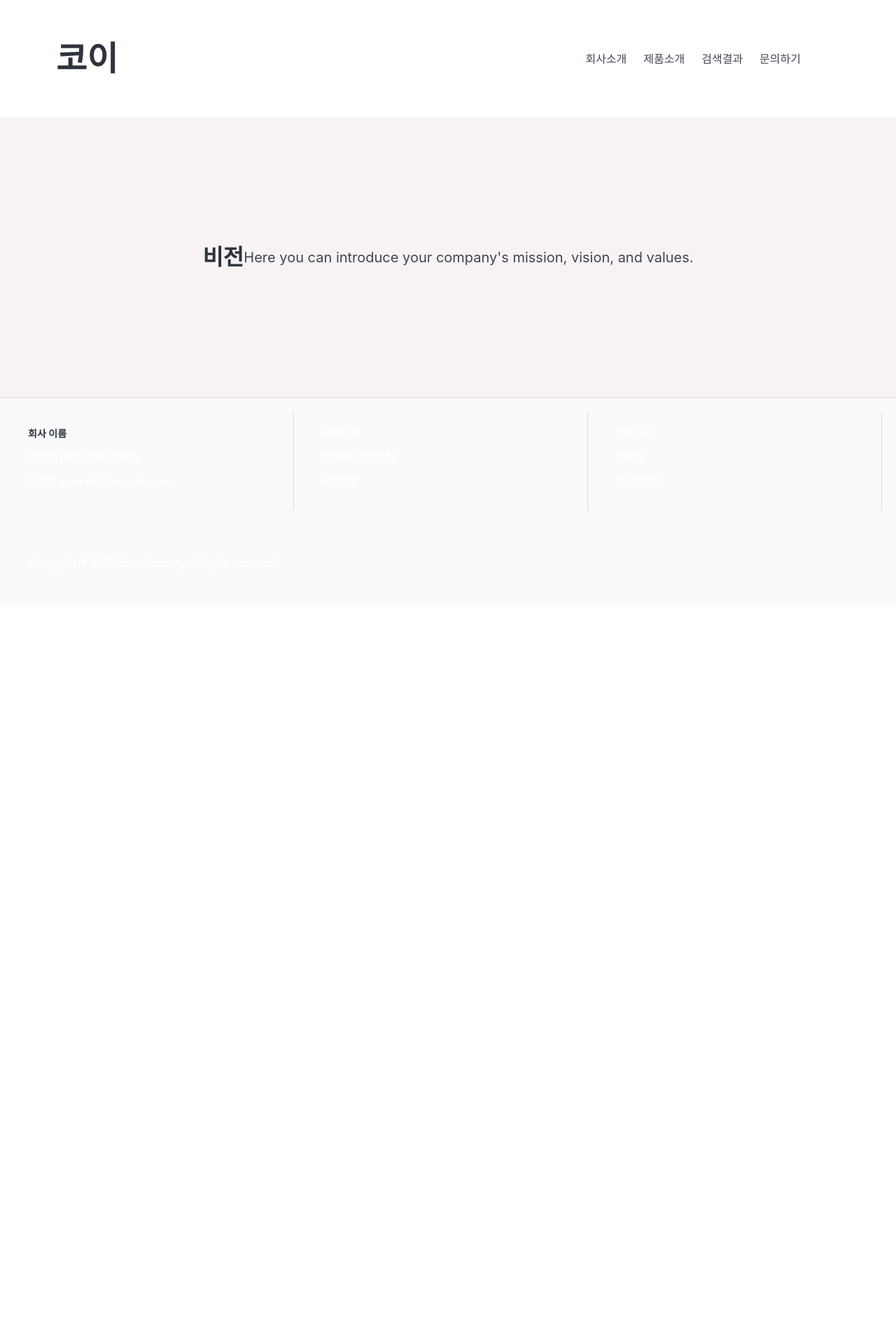
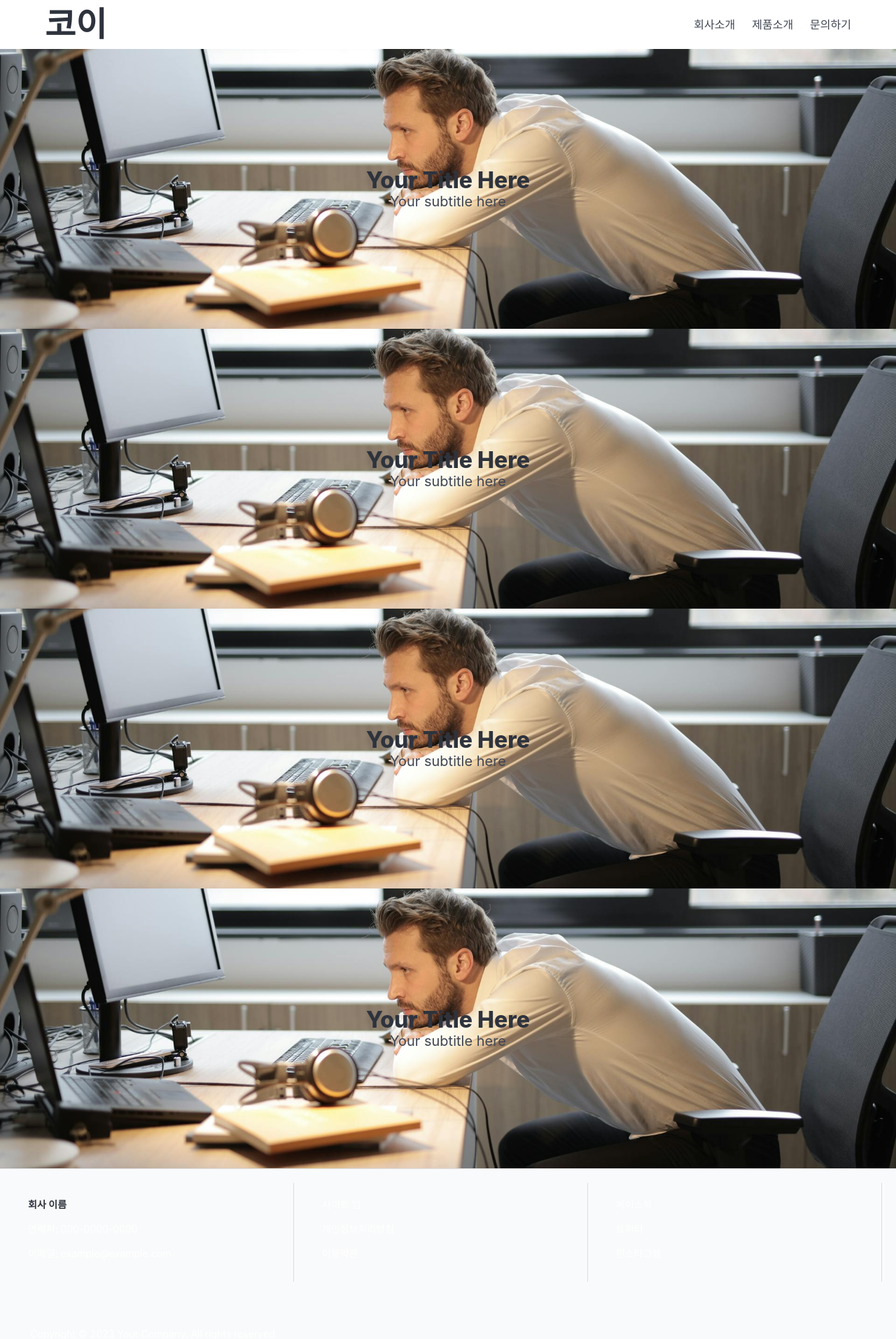
Before and after one commit to koi-ceo/company_landing, a PHP site: page / in a window 1280 px wide. Shown: the top 1914 px of the page at 70% size. Before the commit the page ends 730 px from the top, so only its background shows below. Run offline with PHP 8.4, Linux system fonts and the light colour scheme.

Commit message:
[UPDATE] 헤더 메뉴 구성중

```diff
--- a/css/common.css
+++ b/css/common.css
@@ -14,7 +14,10 @@ a {
 }
 
 #section1 {
-    background-color: #f8f2f4; /* 부드러운 라즈베리 */
+    background-image: url('/data/image/image_main_1.jpg'); /* 이미지 경로를 실제 경로로 변경해주세요. */
+    background-position: center center; /* 이미지를 섹션의 중앙에 배치합니다. */
+    background-size: cover; /* 이미지가 섹션을 완전히 덮도록 크기를 조절합니다. */
+    background-repeat: no-repeat; /* 이미지가 반복되지 않도록 설정합니다. */
 }
 
 #section2 {
--- a/head.sub.php
+++ b/head.sub.php
@@ -22,24 +22,24 @@ $koi['description'] = "";
 </head>
 <body>
 
-<section class="section">
-    <div class="container is-fluid">
-        <div class="columns is-vcentered">
-            <div class="column is-6">
-                <h1 class="title is-1"><a href="/"><?= $koi['title'] ?></a></h1>
-            </div>
-            <div class="column is-6">
-                <nav class="navbar is-spaced" role="navigation" aria-label="main navigation">
-                    <div class="navbar-menu navbar-end">
-                        <div class="navbar-end">
-                            <a class="navbar-item" href="/about.php">회사소개</a>
-                            <a class="navbar-item" href="/product.php">제품소개</a>
-                            <a class="navbar-item" href="/result.php">검색결과</a>
-                            <a class="navbar-item" href="/contact.php">문의하기</a>
-                        </div>
-                    </div>
-                </nav>
+<nav class="navbar" role="navigation" aria-label="main navigation">
+    <div class="container">
+        <div class="navbar-brand">
+            <a class="navbar-item" href="/">
+                <h1 class="title is-1"><?= $koi['title'] ?></h1>
+            </a>
+            <a role="button" class="navbar-burger" aria-label="menu" aria-expanded="false" data-target="navbarMenu">
+                <span aria-hidden="true"></span>
+                <span aria-hidden="true"></span>
+                <span aria-hidden="true"></span>
+            </a>
+        </div>
+        <div id="navbarMenu" class="navbar-menu">
+            <div class="navbar-end">
+                <a class="navbar-item" href="/">회사소개</a>
+                <a class="navbar-item" href="/product.php">제품소개</a>
+                <a class="navbar-item" href="/contact.php">문의하기</a>
             </div>
         </div>
     </div>
-</section>
+</nav>
--- a/index.php
+++ b/index.php
@@ -3,9 +3,35 @@ include_once('./_common.php');
 include_once "./head.php";
 ?>
     <section class="hero is-halfheight is-flex is-align-items-center is-justify-content-center" id="section1">
-        <div class="hero-body">
-            <h2 class="title">비전</h2>
-            <p class="subtitle">Here you can introduce your company's mission, vision, and values.</p>
+        <div class="hero-head">
+            <div class="container has-text-centered">
+                <h2 class="title">Your Title Here</h2>
+                <p class="subtitle">Your subtitle here</p>
+            </div>
+        </div>
+    </section>
+    <section class="hero is-halfheight is-flex is-align-items-center is-justify-content-center" id="section1">
+        <div class="hero-head">
+            <div class="container has-text-centered">
+                <h2 class="title">Your Title Here</h2>
+                <p class="subtitle">Your subtitle here</p>
+            </div>
+        </div>
+    </section>
+    <section class="hero is-halfheight is-flex is-align-items-center is-justify-content-center" id="section1">
+        <div class="hero-head">
+            <div class="container has-text-centered">
+                <h2 class="title">Your Title Here</h2>
+                <p class="subtitle">Your subtitle here</p>
+            </div>
+        </div>
+    </section>
+    <section class="hero is-halfheight is-flex is-align-items-center is-justify-content-center" id="section1">
+        <div class="hero-head">
+            <div class="container has-text-centered">
+                <h2 class="title">Your Title Here</h2>
+                <p class="subtitle">Your subtitle here</p>
+            </div>
         </div>
     </section>
     <!-- 이하 섹션들도 동일하게 수정 -->
```
Also changed, not shown: data/image/image_main_1.jpg (added).
